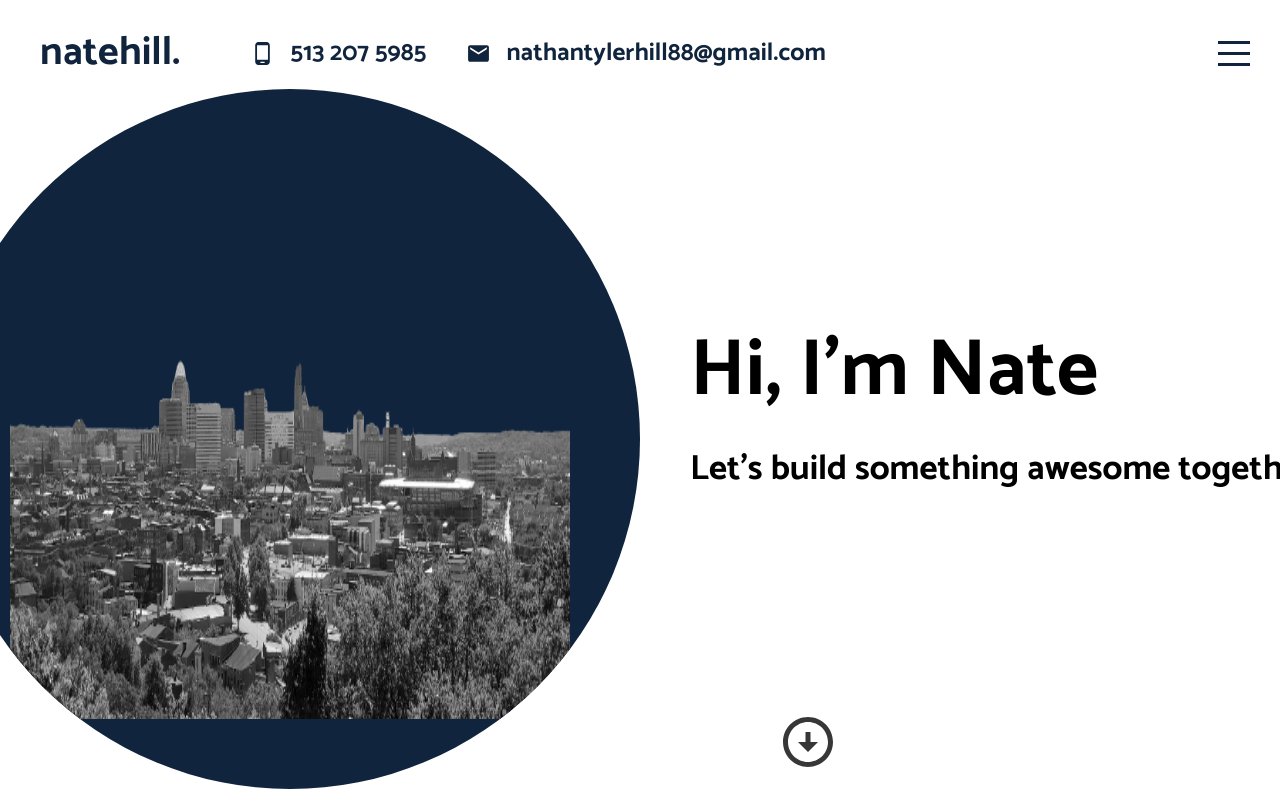
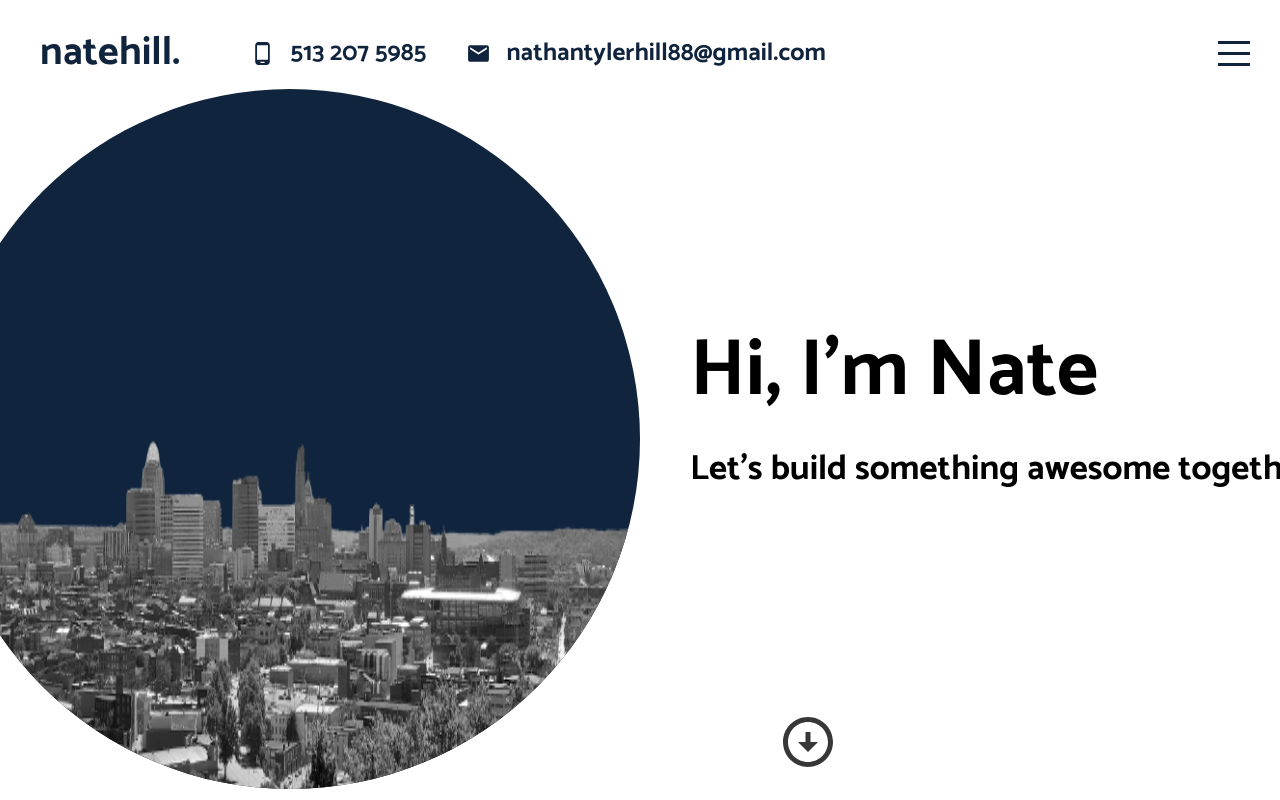
Before and after one commit to estin8/reactportfolio, a React (Create React App) app: page / in a window 1280 px wide. Built offline with nearby package versions, Linux system fonts and the light colour scheme.

Commit message:
image styling

```diff
--- a/src/components/intro/intro.scss
+++ b/src/components/intro/intro.scss
@@ -35,7 +35,7 @@
 
             img {
                 width: 100%;
-                transform: translate(0px, 0px) scale(.8);
+                transform: translate(0px, 100px);
                 filter: grayscale(100%);
 
                 &:hover {
```
